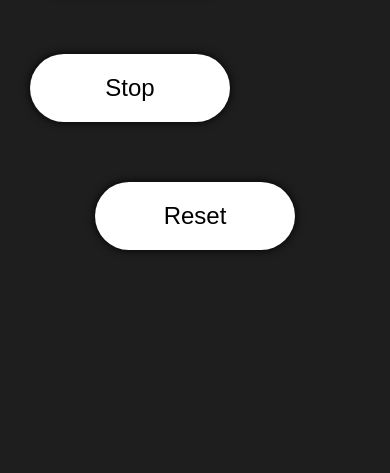
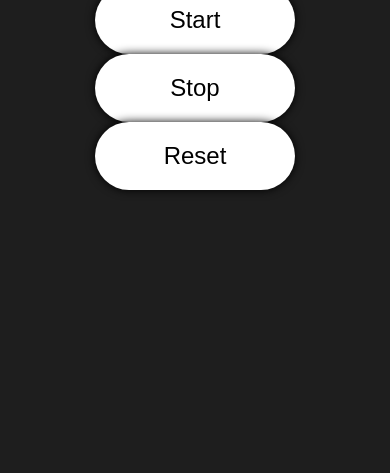
Before and after one commit to PriyanshuGo/Stopwatch, a plain HTML site: page index.html in a window 390 px wide. Shown: the part 371-844 px from the top of the page. Drawn offline with Linux system fonts and the light colour scheme.

Commit message:
Updated app

```diff
--- a/style.css
+++ b/style.css
@@ -32,3 +32,10 @@
     background-color: rgb(50,50,50);
     color: white;
  }
+
+ @media screen and (max-width: 768px) {
+   button {
+     display: block; /* Make the button a block element */
+     margin: 0 auto; /* Center the button horizontally */
+   }
+ }
```
